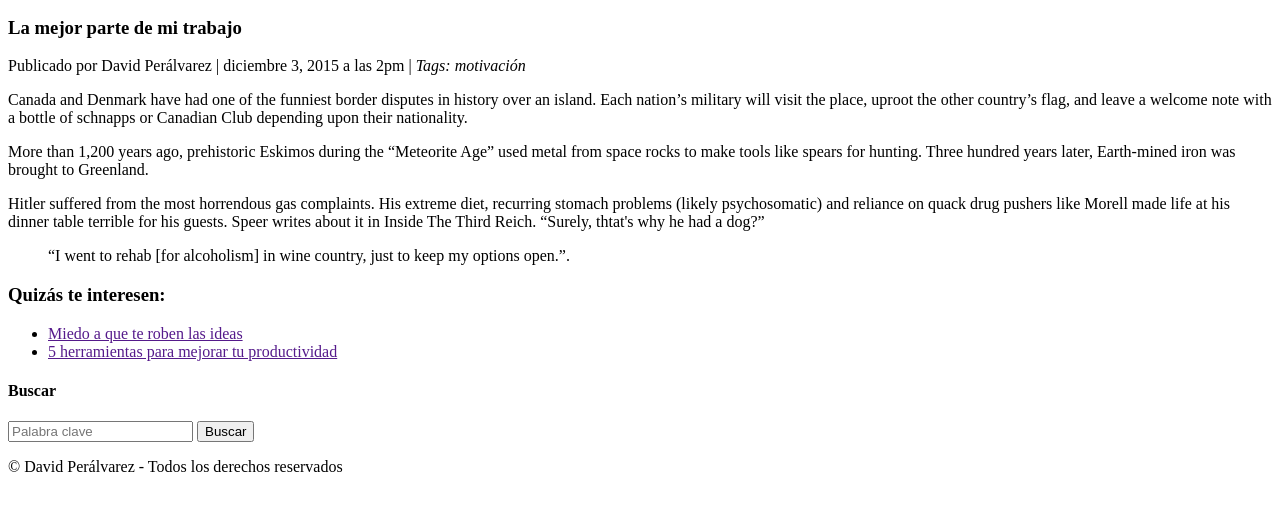
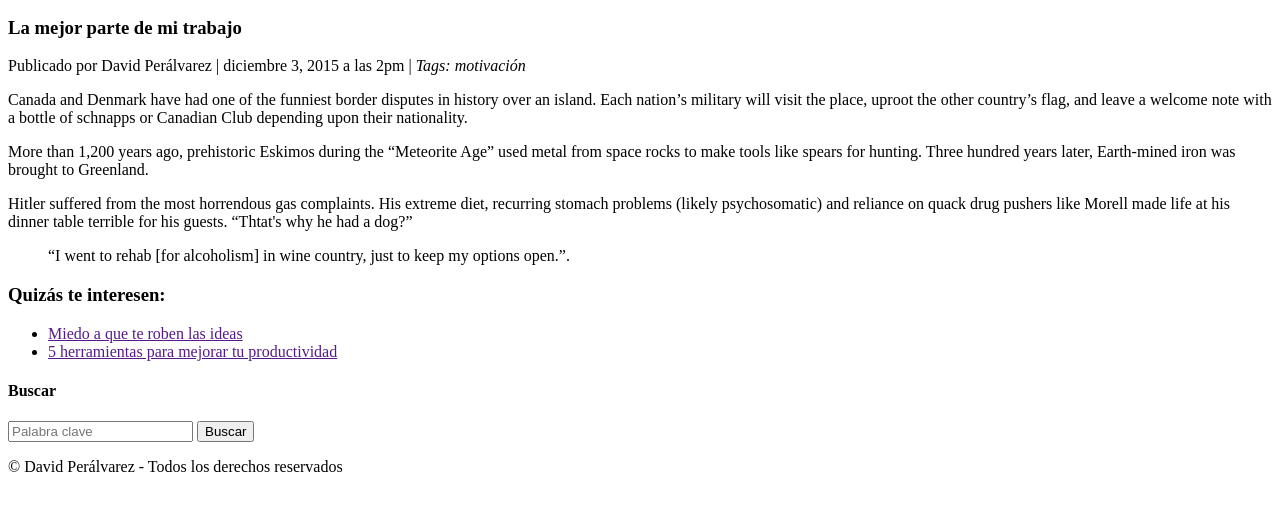
Before and after one commit to 0ri0l/M4GS1819, a plain HTML site: page docs/index.html in a window 1280 px wide. Shown: the part 141-652 px from the top of the page. Drawn offline with Linux system fonts and the light colour scheme.

Commit message:
Update index.html

```diff
--- a/docs/index.html
+++ b/docs/index.html
@@ -41,8 +41,7 @@
 
 			<p>Hitler suffered from the most horrendous gas complaints. His extreme diet, recurring stomach
 				problems (likely psychosomatic) and reliance on quack drug pushers like Morell made life at his
-				dinner table terrible for his guests. Speer writes about it in Inside The Third Reich.
-				 <q>Surely, thtat's why he had a dog?</q></p>
+				dinner table terrible for his guests. <q>Thtat's why he had a dog?</q></p>
 
 			<blockquote cite="https://rwrant.co.za/stand-up-comedians-quotes/">
 				<p>“I went to rehab [for alcoholism] in wine country, just to keep my options open.”.</p>
```
